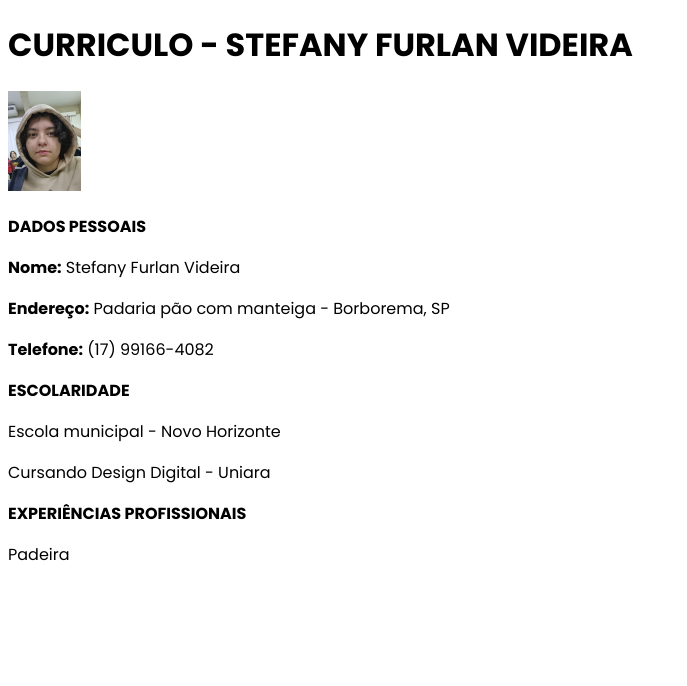
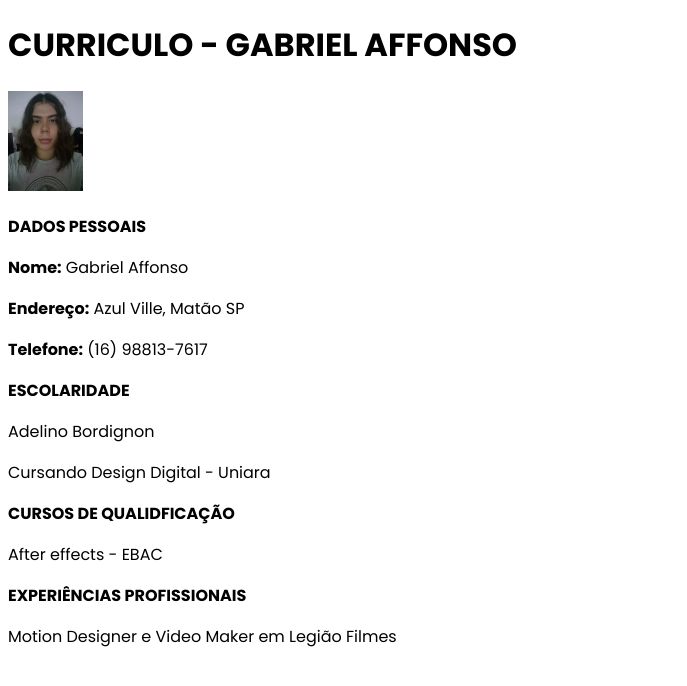
Before and after one commit to SayGabbisUNIARA/Atividade1802, a plain HTML site: page index.html in a window 1280 px wide. Shown: the whole page, without its empty margins (0-687 px from the left). Drawn offline with Linux system fonts and the light colour scheme.

Commit message:
Add files via upload

```diff
--- a/index.html
+++ b/index.html
@@ -14,17 +14,19 @@
 
 <body>
     <div style="font-family: poppins;">
-        <h1>CURRICULO - STEFANY FURLAN VIDEIRA</h1>
-        <img src="img\tefa.jpeg" alt="Foto" style="height: 100px;">
+        <h1>CURRICULO - GABRIEL AFFONSO</h1>
+        <img src="img\gabriel.jpg" alt="Foto" style="height: 100px;">
         <p><b>DADOS PESSOAIS</b></p>
-        <p><b>Nome:</b> Stefany Furlan Videira</p>
-        <p><b>Endereço:</b> Padaria pão com manteiga - Borborema, SP</p>
-        <p><b>Telefone:</b> (17) 99166-4082</p>
+        <p><b>Nome:</b> Gabriel Affonso</p>
+        <p><b>Endereço:</b> Azul Ville, Matão SP</p>
+        <p><b>Telefone:</b> (16) 98813-7617</p>
         <p><b>ESCOLARIDADE</b></p>
-        <p>Escola municipal - Novo Horizonte</p>
+        <p>Adelino Bordignon</p>
         <p>Cursando Design Digital - Uniara</p>
+        <p><b>CURSOS DE QUALIDFICAÇÃO</b></p>
+        <p>After effects - EBAC</p>
         <p><b>EXPERIÊNCIAS PROFISSIONAIS</b></p>
-        <p>Padeira</p>
+        <p>Motion Designer e Video Maker em Legião Filmes</p>
     </div>
 </body>
 
```
Also changed, not shown: img/gabriel.jpg (added).
